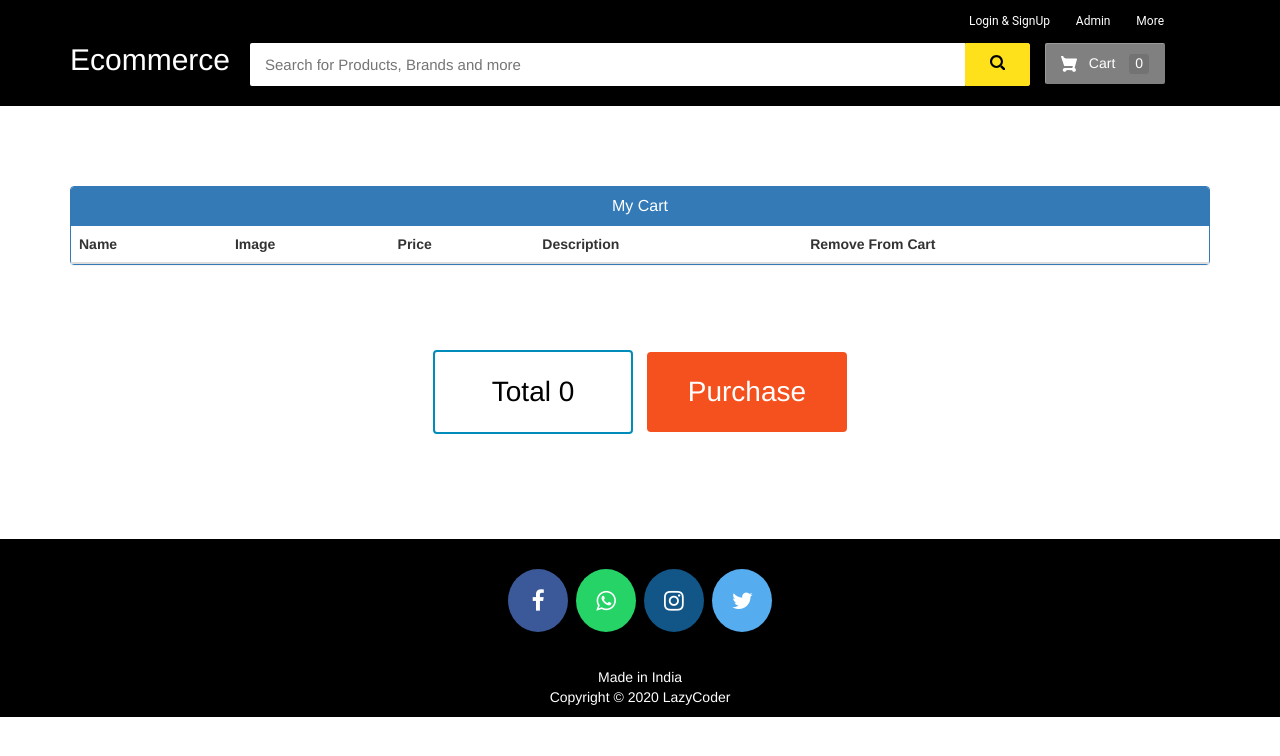
After one commit to hopebaba1102/Ecommerce-Django, a Django app: page /cart in a window 1280 px wide. The commit adds this page. Shown: the top 756 px of the page. Run offline with Django 3.2, Linux system fonts and the light colour scheme; lists and menus that the app fills with data are empty; some libraries are stand-ins or nearby versions.

Commit message:
added -customer can add product to cart -can remove from cart

```diff
--- a/ecom/views.py
+++ b/ecom/views.py
@@ -1,17 +1,24 @@
 from django.shortcuts import render,redirect,reverse
 from . import forms,models
-from django.http import HttpResponseRedirect
+from django.http import HttpResponseRedirect,HttpResponse
 from django.core.mail import send_mail
 from django.contrib.auth.models import Group
 from django.contrib.auth.decorators import login_required,user_passes_test
-
+from django.contrib import messages
 
 # Create your views here.
+
 def home_view(request):
     products=models.Product.objects.all()
+    if 'product_ids' in request.COOKIES:
+        product_ids = request.COOKIES['product_ids']
+        counter=product_ids.split('|')
+        product_count_in_cart=len(set(counter))
+    else:
+        product_count_in_cart=0
     if request.user.is_authenticated:
         return HttpResponseRedirect('afterlogin')
-    return render(request,'ecom/index.html',{'products':products})
+    return render(request,'ecom/index.html',{'products':products,'product_count_in_cart':product_count_in_cart})
 
 #for showing login button for admin(by sumit)
 def adminclick_view(request):
@@ -120,6 +127,91 @@ def update_product_view(request,pk):
     return render(request,'ecom/admin_update_product.html',{'productForm':productForm})
 
 
+
+def add_to_cart_view(request,pk):
+    products=models.Product.objects.all()
+    if 'product_ids' in request.COOKIES:
+        product_ids = request.COOKIES['product_ids']
+        counter=product_ids.split('|')
+        product_count_in_cart=len(set(counter))
+    else:
+        product_count_in_cart=1
+    response = render(request, 'ecom/index.html',{'products':products,'product_count_in_cart':product_count_in_cart})
+
+    if 'product_ids' in request.COOKIES:
+        product_ids = request.COOKIES['product_ids']
+        if product_ids=="":
+            product_ids=str(pk)
+        else:
+            product_ids=product_ids+"|"+str(pk)
+        response.set_cookie('product_ids', product_ids)
+    else:
+        response.set_cookie('product_ids', pk)
+
+    product=models.Product.objects.get(id=pk)
+    messages.info(request, product.name + ' added to cart successfully!')
+
+    return response
+
+
+
+def cart_view(request):
+    #for counter
+    if 'product_ids' in request.COOKIES:
+        product_ids = request.COOKIES['product_ids']
+        counter=product_ids.split('|')
+        product_count_in_cart=len(set(counter))
+    else:
+        product_count_in_cart=0
+    # fetching product details from db whose id is present in cookie
+    products=None
+    total=0
+    if 'product_ids' in request.COOKIES:
+        product_ids = request.COOKIES['product_ids']
+        if product_ids != "":
+            product_id_in_cart=product_ids.split('|')
+            products=models.Product.objects.all().filter(id__in = product_id_in_cart)
+
+            #for total price shown in cart
+            for p in products:
+                total=total+p.price
+
+    return render(request,'ecom/cart.html',{'products':products,'total':total,'product_count_in_cart':product_count_in_cart})
+
+
+def remove_from_cart_view(request,pk):
+    if 'product_ids' in request.COOKIES:
+        product_ids = request.COOKIES['product_ids']
+        counter=product_ids.split('|')
+        product_count_in_cart=len(set(counter))
+    else:
+        product_count_in_cart=0
+    # removing product id from cookie
+    total=0
+    if 'product_ids' in request.COOKIES:
+        product_ids = request.COOKIES['product_ids']
+        product_id_in_cart=product_ids.split('|')
+        product_id_in_cart=list(set(product_id_in_cart))
+        product_id_in_cart.remove(str(pk))
+        products=models.Product.objects.all().filter(id__in = product_id_in_cart)
+        #for total price shown in cart after removing product
+        for p in products:
+            total=total+p.price
+
+        #  for update coookie value after removing product id in cart
+        value=""
+        for i in range(len(product_id_in_cart)):
+            if i==0:
+                value=value+product_id_in_cart[0]
+            else:
+                value=value+"|"+product_id_in_cart[i]
+        response = render(request, 'ecom/cart.html',{'products':products,'total':total,'product_count_in_cart':product_count_in_cart})
+        if value=="":
+            response.delete_cookie(product_ids)
+        response.set_cookie('product_ids',value)
+        return response
+
+
 #---------------------------------------------------------------------------------
 #------------------------ CUSTOMER RELATED VIEWS START ------------------------------
 #---------------------------------------------------------------------------------
--- a/ecommerce/settings.py
+++ b/ecommerce/settings.py
@@ -41,6 +41,7 @@ INSTALLED_APPS = [
     'django.contrib.staticfiles',
     'ecom',
     'widget_tweaks',
+
 ]
 
 MIDDLEWARE = [
@@ -51,6 +52,7 @@ MIDDLEWARE = [
     'django.contrib.auth.middleware.AuthenticationMiddleware',
     'django.contrib.messages.middleware.MessageMiddleware',
     'django.middleware.clickjacking.XFrameOptionsMiddleware',
+
 ]
 
 ROOT_URLCONF = 'ecommerce.urls'
--- a/ecommerce/urls.py
+++ b/ecommerce/urls.py
@@ -27,6 +27,9 @@ urlpatterns = [
     path('delete-product/<int:pk>', views.delete_product_view,name='delete-product'),
     path('update-product/<int:pk>', views.update_product_view,name='update-product'),
 
+    path('add-to-cart/<int:pk>', views.add_to_cart_view,name='add-to-cart'),
+    path('cart', views.cart_view,name='cart'),
+    path('remove-from-cart/<int:pk>', views.remove_from_cart_view,name='remove-from-cart'),
 
     path('customersignup', views.customer_signup_view),
     path('customerlogin', LoginView.as_view(template_name='ecom/customerlogin.html')),
--- /dev/null
+++ b/templates/ecom/cart.html
@@ -0,0 +1,120 @@
+{% extends 'ecom/homebase.html' %}
+{% load static %}
+{% block content %}
+
+
+<head>
+  <link href="//netdna.bootstrapcdn.com/bootstrap/3.0.0/css/bootstrap.min.css" rel="stylesheet" id="bootstrap-css">
+  <script src="//netdna.bootstrapcdn.com/bootstrap/3.0.0/js/bootstrap.min.js"></script>
+  <script src="//code.jquery.com/jquery-1.11.1.min.js"></script>
+<style media="screen">
+  .button {
+  display: inline-block;
+  border-radius: 4px;
+  background-color: #f4511e;
+  border: none;
+  color: #FFFFFF;
+  text-align: center;
+  font-size: 28px;
+  padding: 20px;
+  width: 200px;
+  transition: all 0.5s;
+  cursor: pointer;
+  margin: 5px;
+}
+
+.button span {
+  cursor: pointer;
+  display: inline-block;
+  position: relative;
+  transition: 0.5s;
+}
+
+.button span:after {
+  content: '\00bb';
+  position: absolute;
+  opacity: 0;
+  top: 0;
+  right: -20px;
+  transition: 0.5s;
+}
+
+.button:hover span {
+  padding-right: 25px;
+}
+
+.button:hover span:after {
+  opacity: 1;
+  right: 0;
+}
+
+.button2 {
+  background-color: white;
+  color: black;
+  border: 2px solid #008CBA;
+}
+
+.button2:hover {
+  background-color: #008CBA;
+  color: white;
+}
+
+</style>
+
+</head>
+<!--
+written By : sumit kumar
+facebook : fb.com/sumit.luv
+-->
+<br><br><br><br>
+
+<div class="container">
+  <div class="panel panel-primary">
+    <div class="panel-heading">
+      <h6 style="text-align:center;" class="panel-title">My Cart</h6>
+    </div>
+    <table class="table table-hover" id="dev-table">
+      <thead>
+        <tr>
+          <th>Name</th>
+          <th>Image</th>
+          <th>Price</th>
+          <th>Description</th>
+          <th>Remove From Cart</th>
+
+        </tr>
+      </thead>
+      {% for p in products %}
+  {% if p %}
+
+      <tr>
+        <td> {{p.name}}</td>
+        <td> <img src="{% static p.product_image.url %}" alt="Profile Pic" height="40px" width="40px" /></td>
+        <td>{{p.price}}</td>
+        <td>{{p.description}}</td>
+
+        <td><a class="btn btn-danger btn-xs" href="{% url 'remove-from-cart' p.id  %}"><span class="glyphicon glyphicon-trash"></span></a></td>
+
+      </tr>
+      {%else%}
+      <br><br><br>
+      <h1>no products</h1>
+      {% endif %}
+      {% endfor %}
+    </table>
+  </div>
+</div>
+<br><br><br>
+<div style="text-align: center;">
+  <button class="button button2">Total {{total}}</button>
+  <a href="https://google.com"><button class="button" ><span>Purchase </span></button></a>
+</div>
+
+
+<br><br><br><br><br>
+<!--
+developed By : sumit kumar
+facebook : fb.com/sumit.luv
+youtube : youtube.com/lazycoders
+-->
+{% endblock content %}
--- a/templates/ecom/navbar.html
+++ b/templates/ecom/navbar.html
@@ -217,9 +217,9 @@ body {
                             <path d="M11.618 9.897l4.224 4.212c.092.09.1.23.02.312l-1.464 1.46c-.08.08-.222.072-.314-.02L9.868 11.66M6.486 10.9c-2.42 0-4.38-1.955-4.38-4.367 0-2.413 1.96-4.37 4.38-4.37s4.38 1.957 4.38 4.37c0 2.412-1.96 4.368-4.38 4.368m0-10.834C2.904.066 0 2.96 0 6.533 0 10.105 2.904 13 6.486 13s6.487-2.895 6.487-6.467c0-3.572-2.905-6.467-6.487-6.467 "></path>
                         </svg> </button> </div>
             </div>
-            <div class="cart1 largenav col-sm-2"> <a class="cart-button"> <svg class="cart-svg " width="16 " height="16 " viewBox="0 0 16 16 ">
+            <div class="cart1 largenav col-sm-2"> <a class="cart-button" href="/cart"> <svg class="cart-svg " width="16 " height="16 " viewBox="0 0 16 16 ">
                         <path d="M15.32 2.405H4.887C3 2.405 2.46.805 2.46.805L2.257.21C2.208.085 2.083 0 1.946 0H.336C.1 0-.064.24.024.46l.644 1.945L3.11 9.767c.047.137.175.23.32.23h8.418l-.493 1.958H3.768l.002.003c-.017 0-.033-.003-.05-.003-1.06 0-1.92.86-1.92 1.92s.86 1.92 1.92 1.92c.99 0 1.805-.75 1.91-1.712l5.55.076c.12.922.91 1.636 1.867 1.636 1.04 0 1.885-.844 1.885-1.885 0-.866-.584-1.593-1.38-1.814l2.423-8.832c.12-.433-.206-.86-.655-.86 " fill="#fff "></path>
-                    </svg> Cart <span class="item-number ">2</span> </a> </div>
+                    </svg> Cart <span class="item-number ">{{ product_count_in_cart }}</span> </a> </div>
         </div>
     </div>
 </div>
```
Also changed, not shown: templates/ecom/index.html (+9 -3 lines), static/product_image/Photo_1584967132642_otlOt4q.png (added), static/product_image/WIN_20200510_14_20_49_Pro.jpg (added).
